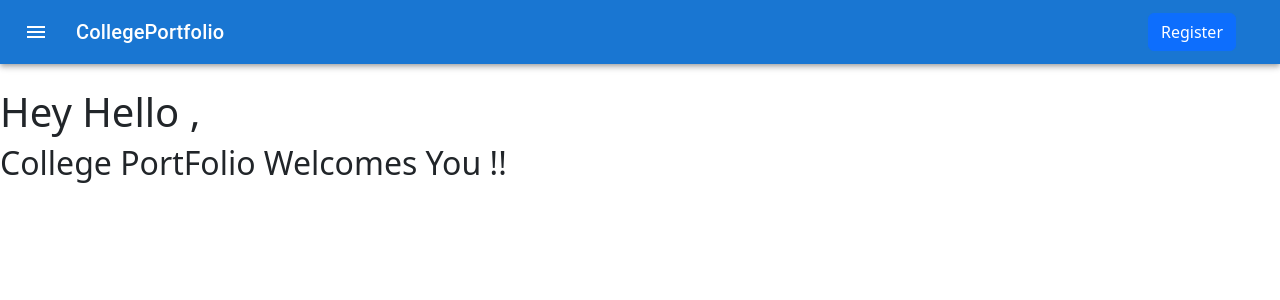
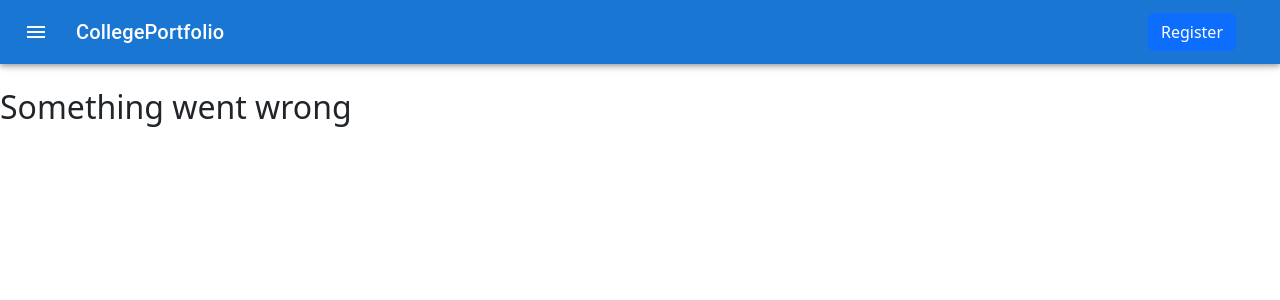
Before and after one commit to mohankrishna007/react-pwa, a React (Create React App) app: page /dashboard in a window 1280 px wide. Shown: the top 300 px of the page. Built offline with nearby package versions, Linux system fonts and the light colour scheme.

Commit message:
JSON DOWNLOAD

```diff
--- a/src/body/DashBoard.js
+++ b/src/body/DashBoard.js
@@ -1,13 +1,36 @@
+import axios from "axios";
 import React from "react";
+import { useLocation } from "react-router";
 
-function DashBoard(){
-    return(
+function DashBoard() {
+  var fileDownload = require('js-file-download');
+
+  const { state } = useLocation();
+
+  const getStudentData = () =>{
+    axios.get('https://collegeportfoliobackendnode.azurewebsites.net/student/getStudent/'+String(state.id))
+    .then((resp) => {
+        for (let obj in resp.data){
+            fileDownload(JSON.stringify(resp.data[obj]), state.id+'.json');
+        }
+    });
+  }
+
+  return (
+    <div>
+      {state === null ? (
+        <h2>Something went wrong</h2>
+      ) : (
         <div>
-            <h1>Hey Hello ,</h1>
-            <h2> College PortFolio Welcomes You !!</h2>
-
+          <h1>Hey Hello ,</h1>
+          <h2>CollegePortFolio Welcomes You !!</h2> <br/>
+          <p>
+            <span onClick={getStudentData}>Click Here to download data</span>
+          </p>
         </div>
-    )
+      )}
+    </div>
+  );
 }
 
 export default DashBoard;
--- a/src/body/DialogBox.js
+++ b/src/body/DialogBox.js
@@ -57,7 +57,12 @@ export default function DialogBox(props) {
   }
 
   const navigate = useNavigate();
-  const gotoDashBoard = () => navigate("/dashboard");
+  const gotoDashBoard = () => navigate("/dashboard", {
+    state: {
+      id: props.UserId,
+      filled: true,
+    }
+  });
 
   const handleNext = () => {
     if(activeStep === 1){
--- a/src/body/RegisterComponents/FinancialInformation.js
+++ b/src/body/RegisterComponents/FinancialInformation.js
@@ -33,7 +33,7 @@ const FinancialInformation = (props, ref) => {
 
   const postFinancial = () => {
     const Financial = {
-      "userId": props.userId,
+      "userId": props.UserId,
       "ApplyingFinancialAid": appplyingFinancialAid,
       "MeritScholarShip": meritScholarShipImp,
       "WhoWillPayForCollege": whoPayForCollege,
--- a/src/body/RegisterComponents/PreferencesAndMotivation.js
+++ b/src/body/RegisterComponents/PreferencesAndMotivation.js
@@ -432,7 +432,6 @@ const PreferenceMotivation = (props, ref) => {
                   disableCloseOnSelect
                   getOptionLabel={(option) => option}
                   getOptionDisabled={(option) => {
-                    console.log(option);
                     if (location.indexOf("Entire US") !== -1) {
                       return true;
                     }
```
Also changed, not shown: package.json (line endings or trailing spaces), 1 other file (tests, documents, lock files or other folders).
